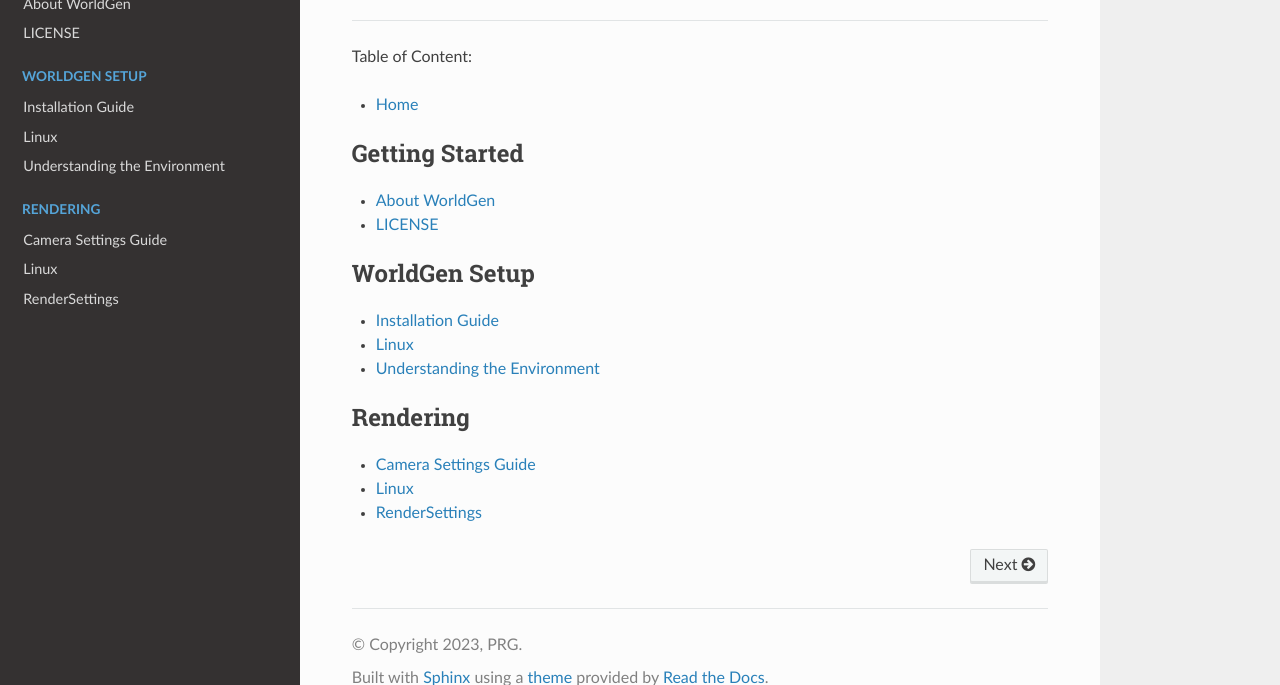
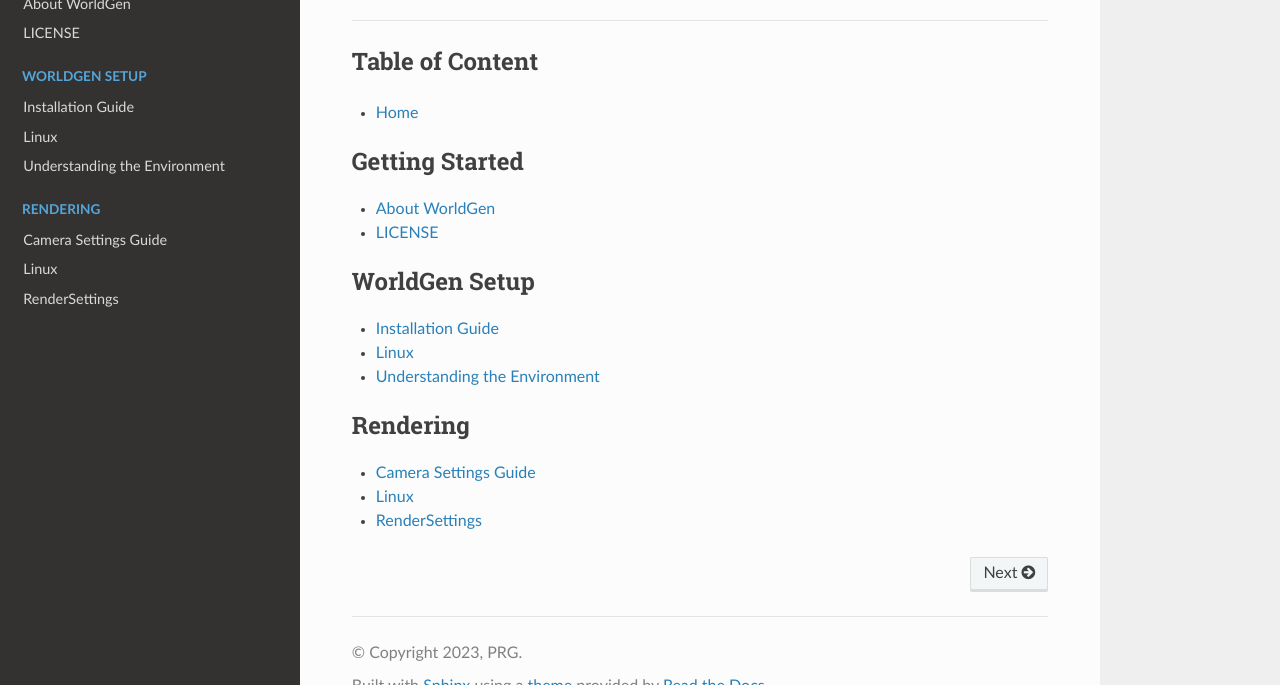
Before and after one commit to prgumd/WorldGen, a Sphinx documentation site: the page built from docs/source/index.rst, in a window 1280 px wide and 900 px high, scrolled down 1011 px, cut to the strip 215-900 px from the top of the window. Built offline with Sphinx 7.4.7 and the Read the Docs theme 2.0.0, drawn with Linux system fonts in a browser that asks for light colours; pages that are not in the unit, such as notebooks, are missing from menus.

```diff
--- a/docs/source/index.rst
+++ b/docs/source/index.rst
@@ -46,7 +46,8 @@ Authors:
 
 =====
 
-Table of Content:
+Table of Content
+----
 
 .. toctree::
    :maxdepth: 0
```
